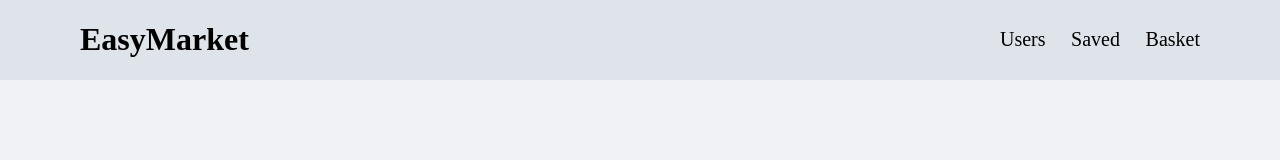
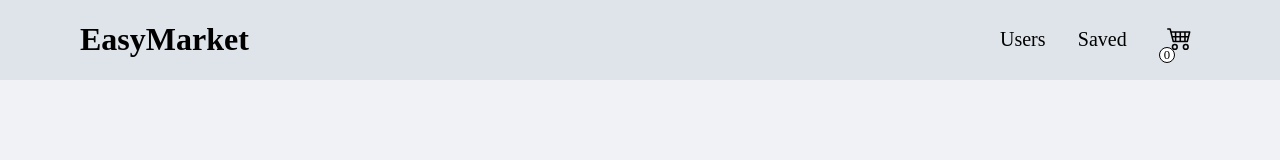
Before and after one commit to LukaButikashvili/ecommerce, a React (Create React App) app: page / in a window 1280 px wide. Shown: the top 160 px of the page. Built offline with nearby package versions, Linux system fonts and the light colour scheme.

Commit message:
feat: add basket icon

```diff
--- a/src/components/Header/Header.jsx
+++ b/src/components/Header/Header.jsx
@@ -1,5 +1,7 @@
 import React from "react";
 import { NavLink } from "react-router-dom";
+import { BsCart4 } from "react-icons/bs";
+
 import routes from "../../config/routes";
 import HeaderCSS from "./Header.module.css";
 
@@ -34,7 +36,12 @@ const Header = () => {
                 Saved
               </NavLink>
             </li>
-            <li>Basket</li>
+            <li>
+              <div className={HeaderCSS.basketWrapper}>
+                <BsCart4 size={25} />
+                <div className={HeaderCSS.basketItemsQuantity}>0</div>
+              </div>
+            </li>
           </ul>
         </nav>
       </div>
--- a/src/components/Header/Header.module.css
+++ b/src/components/Header/Header.module.css
@@ -16,6 +16,7 @@
 .ul {
   display: flex;
   justify-content: space-between;
+  align-items: center;
   width: 15rem;
   font-size: 1.25rem;
 }
@@ -23,3 +24,22 @@
   color: black;
   font-weight: 600;
 }
+
+.basketWrapper {
+  padding: 0.5rem;
+  position: relative;
+  top: 0;
+  left: 0;
+}
+.basketItemsQuantity {
+  font-size: 0.8rem;
+  width: 1rem;
+  height: 1rem;
+  position: absolute;
+  bottom: 0;
+  left: 0;
+  background-color: white;
+  border: 0.5px solid black;
+  border-radius: 50%;
+  text-align: center;
+}
```
